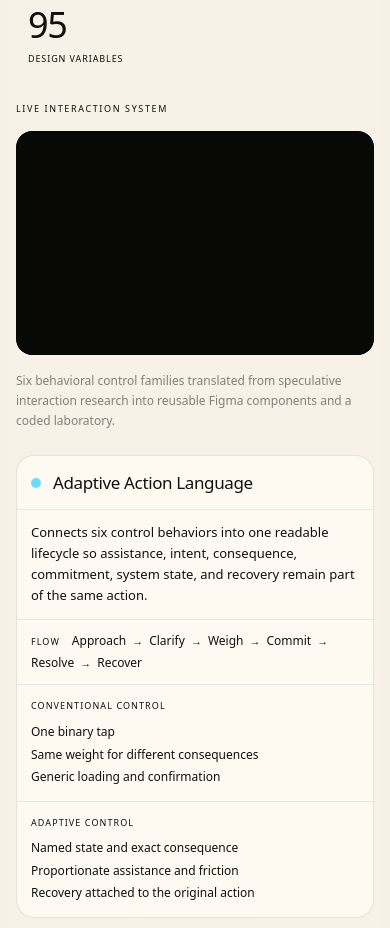
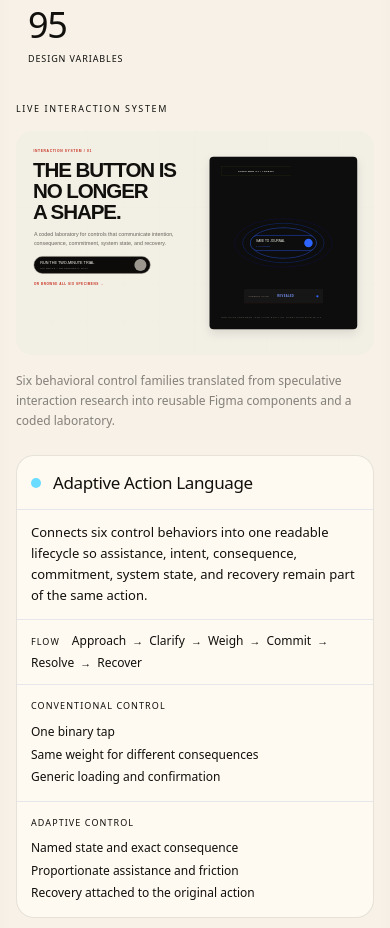
Before and after one commit to amydojo/undone, a React (Vite) app: page / in a window 390 px wide. Shown: the part 1100-2028 px from the top of the page. Built offline with nearby package versions, Linux system fonts and the light colour scheme.

Commit message:
Use current IBL landing composition for case hero

```diff
--- a/src/components/portfolio/OverviewVisualPlate.jsx
+++ b/src/components/portfolio/OverviewVisualPlate.jsx
@@ -4,8 +4,8 @@ import { resolvePublicSrc } from "../../utils/resolvePublicSrc";
 
 const LIVE_HERO_BY_SLUG = {
   "interface-behavior-lab": {
-    src: "/overview/interface-behavior-lab-hero.svg",
-    alt: "Interface Behavior Lab Intent specimen in its revealed state, showing the complete adaptive action and assistance field.",
+    src: "/overview/interface-behavior-lab-current-hero.svg",
+    alt: "Current Interface Behavior Lab landing composition showing the project thesis and revealed Intent specimen together.",
     position: "center center",
   },
   "type-archive": {
@@ -217,12 +217,7 @@ export default function OverviewVisualPlate({ visual, slug, variant = "canvas" }
               key={image.src}
               className={cx(
                 "min-w-0 overflow-hidden",
-                isFeatureCase
-                  ? cx(
-                      "rounded-[16px] sm:rounded-[18px] lg:rounded-[20px]",
-                      slug === "interface-behavior-lab" ? "bg-[#080806]" : "bg-transparent"
-                    )
-                  : "",
+                isFeatureCase ? "rounded-[16px] bg-transparent sm:rounded-[18px] lg:rounded-[20px]" : "",
                 getImageFrameClass({ layout, role: image.role, isSideBySide, display })
               )}
             >
```
